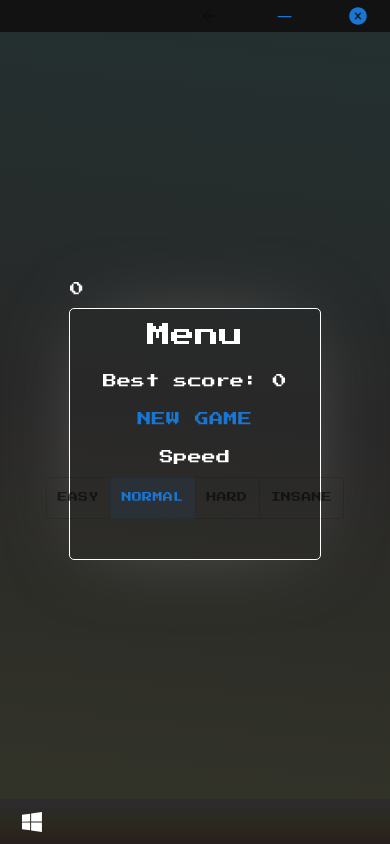
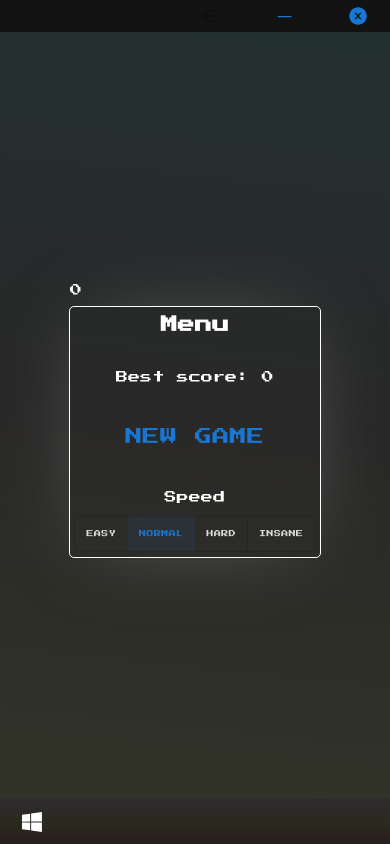
Before and after one commit to daosongit/daosongit.github.io, a React (Create React App) app: page /#/snake in a window 390 px wide. Built offline with nearby package versions, Linux system fonts and the light colour scheme.

Commit message:
responsive font for Snake

```diff
--- a/src/Snake/Components/GameMenu.tsx
+++ b/src/Snake/Components/GameMenu.tsx
@@ -18,23 +18,36 @@ export default function GameMenu({ score, startGame, changeSpeed, speed }: GameM
   }
   const boxSize = BOARD_SIZE * useCellSize();
   const bestScore = localStorage.getItem('score') || 0;
+
   return (
-    <Box sx={{ width: boxSize, height: boxSize, p: '10px' }}>
-      <Typography component="h1" variant="h5" sx={{ textAlign: 'center', mb: '20px' }}>
+    <Box
+      sx={{
+        width: boxSize,
+        height: boxSize,
+        p: '10px',
+        display: 'flex',
+        flexDirection: 'column',
+        justifyContent: 'center',
+      }}>
+      <Typography component="h1" variant="h1" sx={{ textAlign: 'center', mb: '30px' }}>
         Menu
       </Typography>
       <Box
         sx={{
           display: 'flex',
+          textAlign: 'center',
           flexDirection: 'column',
           rowGap: '10px',
-          textAlign: 'center',
         }}>
-        <Typography component="span" variant="body2">
+        <Typography component="span" variant="body1">
           Best score: {bestScore}
         </Typography>
-        <Button onClick={startGame}>{score ? 'Resume' : 'New Game'}</Button>
-        <Typography component="span" variant="body2">
+        <Button onClick={startGame} sx={{ my: '20px' }}>
+          <Typography component="span" variant="caption">
+            {score ? 'Resume' : 'New Game'}
+          </Typography>
+        </Button>
+        <Typography component="span" variant="body1">
           Speed
         </Typography>
         <ToggleButtonGroup
@@ -42,19 +55,19 @@ export default function GameMenu({ score, startGame, changeSpeed, speed }: GameM
           value={speedValue}
           exclusive
           onChange={handleClick}
-          aria-label="Platform"
+          aria-label="Speed"
           sx={{ display: 'flex', width: '100%', justifyContent: 'center' }}>
-          <ToggleButton value={SPEED.Easy} sx={{ fontSize: '10px' }}>
-            Easy
+          <ToggleButton value={SPEED.Easy} sx={{ color: '#dddbdb' }}>
+            <Typography variant="body2">Easy</Typography>
           </ToggleButton>
-          <ToggleButton value={SPEED.Normal} sx={{ fontSize: '10px' }}>
-            Normal
+          <ToggleButton value={SPEED.Normal} sx={{ color: '#dddbdb' }}>
+            <Typography variant="body2">Normal</Typography>
           </ToggleButton>
-          <ToggleButton value={SPEED.Hard} sx={{ fontSize: '10px' }}>
-            Hard
+          <ToggleButton value={SPEED.Hard} sx={{ color: '#dddbdb' }}>
+            <Typography variant="body2">Hard</Typography>
           </ToggleButton>
-          <ToggleButton value={SPEED.Insane} sx={{ fontSize: '10px' }}>
-            Insane
+          <ToggleButton value={SPEED.Insane} sx={{ color: '#dddbdb' }}>
+            <Typography variant="body2">Insane</Typography>
           </ToggleButton>
         </ToggleButtonGroup>
       </Box>
--- a/src/Snake/Components/Topbar.tsx
+++ b/src/Snake/Components/Topbar.tsx
@@ -18,13 +18,15 @@ export default function Topbar({ score, isGameStarted, startGame }: TopbarProps)
         alignItems: 'center',
         justifyContent: 'space-between',
       }}>
-      <Typography component="span" variant="body2">
+      <Typography component="span" variant="body1">
         {score}
       </Typography>
       <Button
         onClick={() => startGame(false)}
         sx={{ visibility: `${isGameStarted ? 'visible' : 'hidden'}`, borderRadius: '5px' }}>
-        PAUSE
+        <Typography component="span" variant="body1">
+          PAUSE
+        </Typography>
       </Button>
     </Box>
   );
--- a/src/Snake/styles/theme.ts
+++ b/src/Snake/styles/theme.ts
@@ -27,4 +27,49 @@ const theme = createTheme({
   },
 });
 
+theme.typography.h1 = theme.typography.caption = {
+  [theme.breakpoints.up('xs')]: {
+    fontSize: '17px',
+  },
+  [theme.breakpoints.up('sm')]: {
+    fontSize: '20px',
+  },
+  [theme.breakpoints.up('lg')]: {
+    fontSize: '25px',
+  },
+  [theme.breakpoints.up('xl')]: {
+    fontSize: '40px',
+  },
+};
+
+theme.typography.body1 = {
+  [theme.breakpoints.up('xs')]: {
+    fontSize: '12px',
+  },
+  [theme.breakpoints.up('sm')]: {
+    fontSize: '15px',
+  },
+  [theme.breakpoints.up('lg')]: {
+    fontSize: '19px',
+  },
+  [theme.breakpoints.up('xl')]: {
+    fontSize: '27px',
+  },
+};
+
+theme.typography.body2 = {
+  [theme.breakpoints.up('xs')]: {
+    fontSize: '7px',
+  },
+  [theme.breakpoints.up('sm')]: {
+    fontSize: '10px',
+  },
+  [theme.breakpoints.up('lg')]: {
+    fontSize: '14px',
+  },
+  [theme.breakpoints.up('xl')]: {
+    fontSize: '20px',
+  },
+};
+
 export default theme;
```
